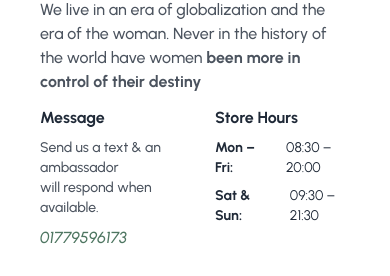
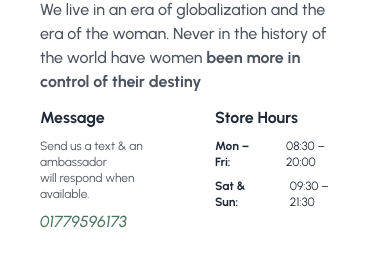
Before and after one commit to Kayum-Ali/glowing-cosmetics-shop, a React (Vite) app: page /about-us in a window 390 px wide. Shown: the part 2856-3132 px from the top of the page. Built offline with nearby package versions, Linux system fonts and the light colour scheme; no server answers.

Commit message:
video page video added

```diff
--- a/src/components/NewCollection.jsx
+++ b/src/components/NewCollection.jsx
@@ -9,7 +9,7 @@ const NewCollection = () => {
         {/* heading */}
         <div className="text-center text-gray-800 space-y-2">
           <h2 className="lg:text-4xl text-2xl  font-bold">Discover Our New Collection</h2>
-          <p className="w-4/5 mx-auto text-xl font-medium">
+          <p className="w-4/5 mx-auto lg:text-xl md:text-xl text-sm  md:font-medium lg:font-medium">
             &quot;Unlock your radiance with our latest collection! Bold colors,
             rich textures, and skin-loving ingredients come together to create
             beauty that’s effortlessly you. Elevate your look with our must-have
--- a/src/pages/AboutUsPage.jsx
+++ b/src/pages/AboutUsPage.jsx
@@ -131,7 +131,7 @@ const AboutUsPage = () => {
           <div className="flex gap-10 text-gray-800">
             <div className="flex-1 space-y-2">
               <h2 className="lg:text-xl font-bold">Message</h2>
-              <p className="opacity-80 font-medium text-sm">
+              <p className="opacity-80 lg:font-medium lg:text-sm text-xs">
                 Send us a text & an ambassador <br /> will respond when
                 available.
               </p>
@@ -141,11 +141,11 @@ const AboutUsPage = () => {
             </div>
             <div className="flex-1 space-y-2">
               <h3 className="lg:text-xl font-bold">Store Hours</h3>
-              <div className="flex gap-6 text-sm">
+              <div className="flex gap-6 lg:text-sm text-xs">
                 <h2 className="font-bold">Mon – Fri:</h2>
                 <h2>08:30 – 20:00</h2>
               </div>
-              <div className="flex gap-6 text-sm">
+              <div className="flex gap-6 lg:text-sm text-xs">
                 <h2 className="font-bold">Sat & Sun:</h2>
                 <h2>09:30 – 21:30</h2>
               </div>
--- a/src/pages/Video.jsx
+++ b/src/pages/Video.jsx
@@ -67,7 +67,7 @@ const CountdownTimer = ({ endDate }) => {
         {/* video */}
         <div className="w-full relative ">
            <video src="http://firstsight.design/v/levre_bg.mp4" autoPlay muted playsInline loop className="w-full "></video>
-           <div className="absolute lg:top-1/2 top-8 lg:-translate-y-1/2 lg:left-10 text-white container mx-auto lg:space-y-8 space-y-3 px-5  lg:px-0">
+           <div className="absolute lg:top-1/2 top-4 lg:-translate-y-1/2 lg:left-10 text-white container mx-auto lg:space-y-8 space-y-2 px-5  lg:px-0">
                 <h2 className="lg:text-5xl text-xl font-bold tracking-wider">Beauty products that work.</h2>
                 <p className="lg:w-[580px] lg:text-xl text-xs tracking-wider">Our formulations have proven efficacy, contain organic ingredients only and are 100% cruelty free.</p>
                 <div className="flex gap-8">
@@ -80,7 +80,7 @@ const CountdownTimer = ({ endDate }) => {
       <h3 className="text-3xl mt-12 text-center font-bold">Video</h3>
       <div className="container mx-auto flex flex-col lg:flex-row items-center lg:pl-20 gap-12 my-10 px-5">
         {/* content */}
-        <div className="space-y-5 flex-1 w-[300px]">
+        <div className="space-y-5 flex-1 lg:w-[300px] md:w-[300px]">
           <p className="uppercase  font-bold">new collection</p>
           <h2 className="lg:text-5xl text-3xl font-bold">Anti-aging Cream</h2>
           <p>
@@ -139,7 +139,7 @@ const CountdownTimer = ({ endDate }) => {
                     <button className="bg-[#B88539] px-3 text-white rounded-lg text-sm">-20%</button>
                 </div>
                 <h2 className="text-4xl font-bold">Mountain Pain Bath Oil</h2>
-                <p className="text-[#7E7E7E] w-2/3 tracking-wider font-medium">Duis aute irure dolor in reprehenderit in voluptate velit esse cillum dolore eu fugiat nulla pariatur</p>
+                <p className="text-[#7E7E7E] lg:w-2/3  tracking-wider font-medium">Duis aute irure dolor in reprehenderit in voluptate velit esse cillum dolore eu fugiat nulla pariatur</p>
                 <div>
                    <CountdownTimer endDate="2024-11-31T20:59:59" />
                 </div>
```
